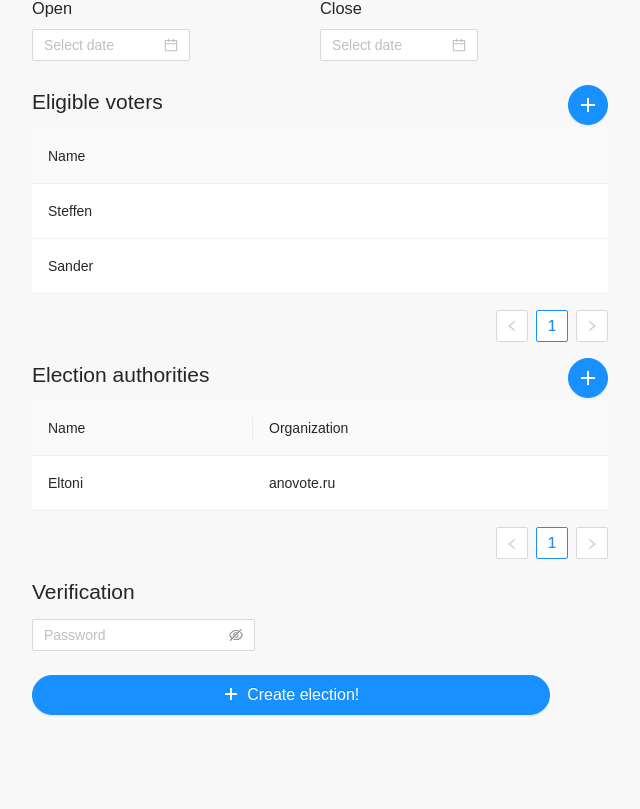
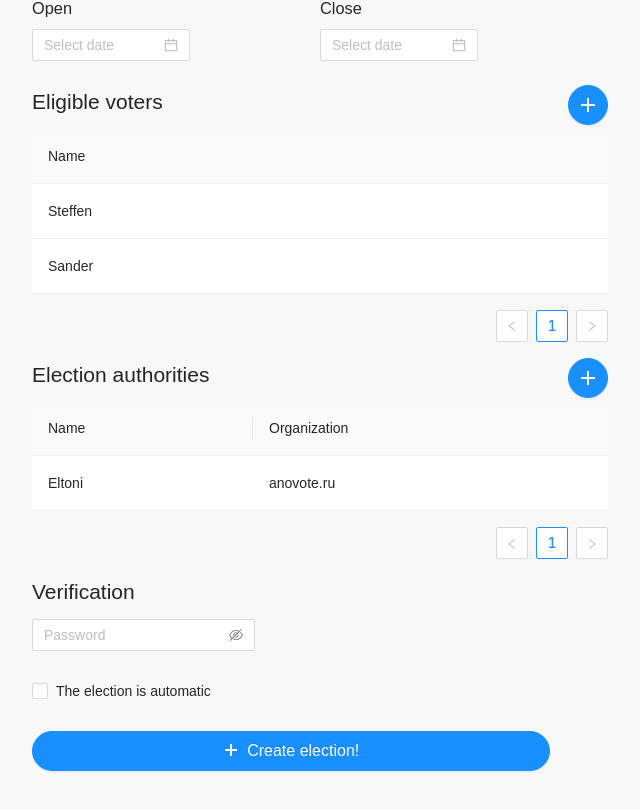
Before and after one commit to anovote/frontend, a React (Create React App) app: page /create-election in a window 1280 px wide. Shown: the part 396-1205 px from the top of the page, without its empty margins (0-640 px from the left). Built offline with nearby package versions, Linux system fonts and the light colour scheme.

Commit message:
Add isAutomatic checkbox

```diff
--- /dev/null
+++ b/src/components/election/IsAutomaticCheckbox.tsx
@@ -0,0 +1,11 @@
+import * as React from 'react'
+import { Form } from 'antd'
+import Checkbox from 'antd/lib/checkbox/Checkbox'
+
+export default function IsAutomaticCheckbox(): React.ReactElement {
+    return (
+        <Form.Item name="isAutomatic" valuePropName="checked">
+            <Checkbox>The election is automatic</Checkbox>
+        </Form.Item>
+    )
+}
--- a/src/views/election/createElection/index.tsx
+++ b/src/views/election/createElection/index.tsx
@@ -16,6 +16,7 @@ import ImportEligibleVotersDropdown from '../../../components/election/ImportEli
 import ImportElectionAuthoritiesDropdown from '../../../components/election/ImportElectionAuthoritiesDropdown'
 import ElectionPasswordInput from '../../../components/election/ElectionPasswordInput'
 import CreateBallotButton from '../../../components/election/CreateBallotButton'
+import IsAutomaticCheckbox from '../../../components/election/IsAutomaticCheckbox'
 
 export default function CreateElectionView(): React.ReactElement {
     const eligibleVotersColumns = [
@@ -52,7 +53,6 @@ export default function CreateElectionView(): React.ReactElement {
     const formValidated = async (form: IElectionDetails) => {
         try {
             form.status = ElectionStatus.NotStarted
-            form.isAutomatic = false
             form.isLocked = false
             electionService.createElection(form)
             const newAlertProps: AlertProps = {
@@ -121,6 +121,7 @@ export default function CreateElectionView(): React.ReactElement {
                                 <ElectionPasswordInput />
                             </Col>
                         </Row>
+                        <IsAutomaticCheckbox />
                         <CreateElectionButton />
                     </Form>
                 </Col>
```
